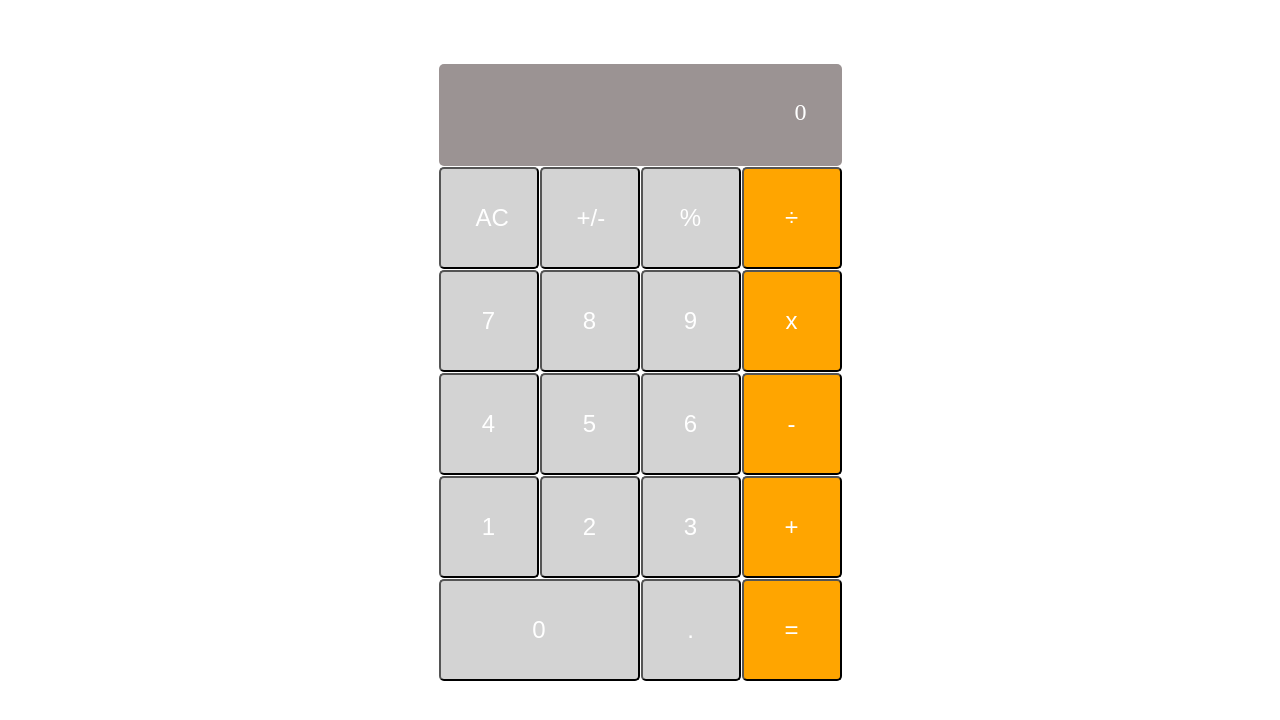
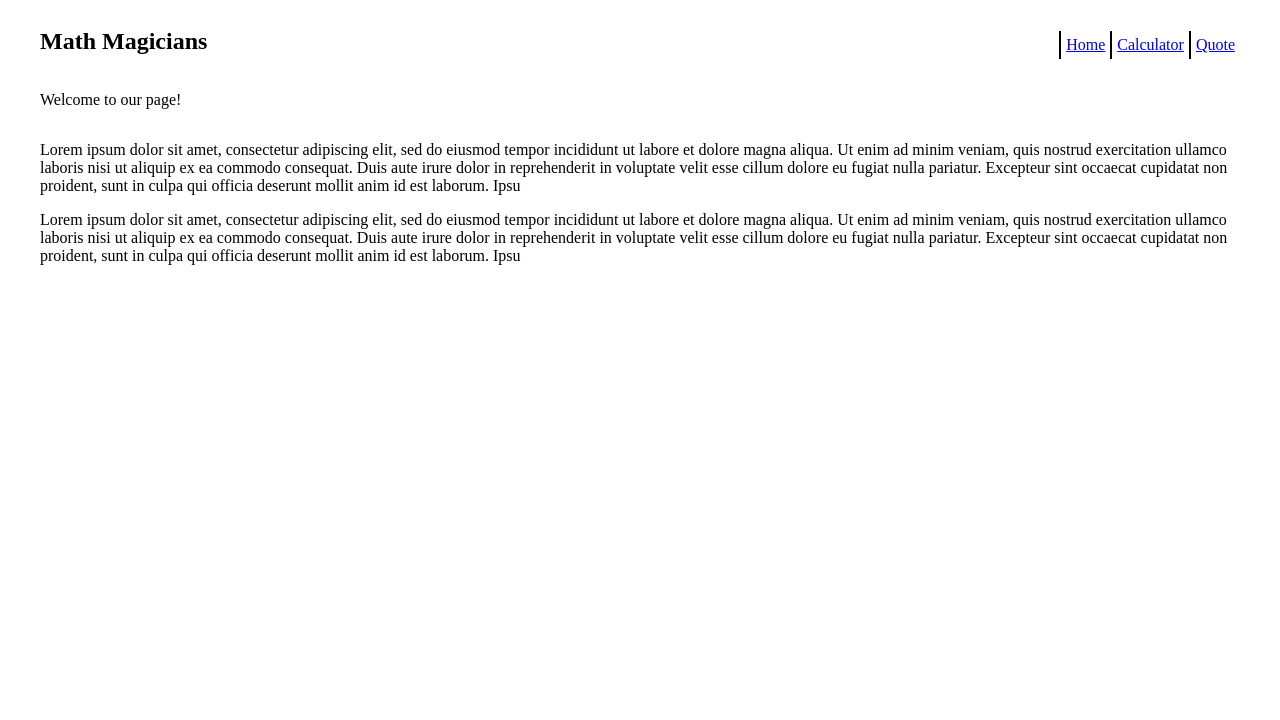
Before and after one commit to looh16/math_magicians, a React (Create React App) app: page / in a window 1280 px wide. Shown: the top 720 px of the page. Built offline with nearby package versions, Linux system fonts and the light colour scheme.

Commit message:
Add full web site

```diff
--- a/package.json
+++ b/package.json
@@ -20,6 +20,7 @@
     "eslint-plugin-react-hooks": "^4.6.0",
     "react": "^18.2.0",
     "react-dom": "^18.2.0",
+    "react-router-dom": "^6.3.0",
     "react-scripts": "5.0.1",
     "stylelint": "^13.13.1",
     "stylelint-config-standard": "^21.0.0",
--- a/src/App.js
+++ b/src/App.js
@@ -1,5 +1,22 @@
+import React from 'react';
+import { BrowserRouter as Router, Route, Routes } from 'react-router-dom';
+import Home from './components/Home';
+import Quote from './components/Quote';
 import Calculator from './components/Calculator';
+import Navbar from './components/Navbar';
+import './css/Style.css';
 
-const App = () => <Calculator />;
+const App = () => (
+  <Router>
+    <div>
+      <Navbar />
+      <Routes>
+        <Route exact path="/" element={<Home />} />
+        <Route path="calculator" element={<Calculator />} />
+        <Route path="quote" element={<Quote />} />
+      </Routes>
+    </div>
+  </Router>
 
+);
 export default App;
--- a/src/components/Calculator.js
+++ b/src/components/Calculator.js
@@ -1,6 +1,5 @@
 import React, { useState } from 'react';
 import calculate from '../logic/calculate';
-import './Calculator.css';
 
 const Calculator = () => {
   const [objCalc, setobjCalc] = useState({ total: 0, next: null, operation: null });
@@ -10,6 +9,10 @@ const Calculator = () => {
   };
 
   return (
+    <section className="main-container">
+      <div>
+        <p>Let do some math</p>
+      </div>
       <div className="container">
         <p className="box a">
           <span>{objCalc.total}</span>
@@ -36,6 +39,8 @@ const Calculator = () => {
         <button type="button" className="box right" onClick={calculatorClickHandle}>.</button>
         <button type="button" className="box left" onClick={calculatorClickHandle}>=</button>
       </div>
+    </section>
+
   );
 };
 
--- /dev/null
+++ b/src/components/Home.js
@@ -0,0 +1,39 @@
+import React from 'react';
+import homeStyles from '../css/Home.module.css';
+
+const Home = () => (
+  <section className={homeStyles.intro}>
+    <div>
+      <p>Welcome to our page!</p>
+    </div>
+    <div>
+      <p>
+        Lorem ipsum dolor sit amet, consectetur adipiscing elit,
+        sed do eiusmod tempor
+        incididunt ut labore et dolore magna aliqua.
+        Ut enim ad minim veniam, quis nostrud
+        exercitation ullamco laboris nisi ut aliquip ex
+        ea commodo consequat.
+        Duis aute irure dolor in reprehenderit in voluptate
+        velit esse cillum dolore eu fugiat nulla pariatur.
+        Excepteur sint occaecat cupidatat non proident, sunt in
+        culpa qui officia deserunt mollit anim id est laborum. Ipsu
+      </p>
+      <p>
+        Lorem ipsum dolor sit amet, consectetur adipiscing elit,
+        sed do eiusmod tempor
+        incididunt ut labore et dolore magna aliqua.
+        Ut enim ad minim veniam, quis nostrud
+        exercitation ullamco laboris nisi ut aliquip ex
+        ea commodo consequat.
+        Duis aute irure dolor in reprehenderit in voluptate
+        velit esse cillum dolore eu fugiat nulla pariatur.
+        Excepteur sint occaecat cupidatat non proident, sunt in
+        culpa qui officia deserunt mollit anim id est laborum. Ipsu
+      </p>
+    </div>
+
+  </section>
+);
+
+export default Home;
--- /dev/null
+++ b/src/components/Navbar.js
@@ -0,0 +1,44 @@
+import React from 'react';
+import { NavLink } from 'react-router-dom';
+import navStyles from '../css/Navbar.module.css';
+
+const Navbar = () => {
+  const links = [
+    {
+      id: 1,
+      path: '/',
+      text: 'Home',
+    },
+    {
+      id: 2,
+      path: '/calculator',
+      text: 'Calculator',
+    },
+    {
+      id: 3,
+      path: '/quote',
+      text: 'Quote',
+    },
+  ];
+
+  return (
+    <section className={navStyles.header}>
+      <div>
+        <h1>Math Magicians</h1>
+      </div>
+      <nav className={navStyles.navBar}>
+        <ul className={navStyles.menu}>
+          {links.map((link) => (
+            <li key={link.id}>
+              <NavLink to={link.path}>
+                {link.text}
+              </NavLink>
+            </li>
+          ))}
+        </ul>
+      </nav>
+    </section>
+
+  );
+};
+export default Navbar;
--- /dev/null
+++ b/src/components/Quote.js
@@ -0,0 +1,17 @@
+import React from 'react';
+import quoteStyles from '../css/Quote.module.css';
+
+const Quote = () => (
+  <section className={quoteStyles.intro}>
+    <div>
+      <p>
+        Mathematics is not about numbers, equations, computations,
+        or algorithms: it is about understanding.
+        -William Paul Thurston
+      </p>
+    </div>
+
+  </section>
+);
+
+export default Quote;
--- /dev/null
+++ b/src/css/Home.module.css
@@ -0,0 +1,6 @@
+.intro {
+  display: flex;
+  flex-direction: column;
+  justify-content: space-between;
+  margin-left: 2rem;
+}
--- /dev/null
+++ b/src/css/Navbar.module.css
@@ -0,0 +1,25 @@
+.header {
+  display: flex;
+  justify-content: space-between;
+}
+
+.header div {
+  margin-left: 2rem;
+}
+
+.navBar {
+  display: flex;
+  justify-content: end;
+  align-items: flex-end;
+  margin-right: 2rem;
+}
+
+.menu {
+  display: inline-flex;
+  list-style-type: none;
+}
+
+.menu li {
+  padding: 5px;
+  border-left: 2px solid black;
+}
--- /dev/null
+++ b/src/css/Quote.module.css
@@ -0,0 +1,5 @@
+.intro {
+  display: flex;
+  flex-direction: column;
+  margin-left: 2rem;
+}
--- a/src/components/Calculator.css
+++ b/src/css/Style.css
@@ -1,7 +1,7 @@
-body {
-  margin: 40px;
+.main-container {
   display: flex;
-  justify-content: center;
+  flex-direction: column;
+  align-items: center;
 }
 
 .container {
--- a/src/index.js
+++ b/src/index.js
@@ -3,6 +3,7 @@ import ReactDOM from 'react-dom/client';
 import App from './App';
 
 const root = ReactDOM.createRoot(document.getElementById('root'));
+
 root.render(
   <React.StrictMode>
     <App />
```
Also changed, not shown: 1 other file (tests, documents, lock files or other folders). Lines whose indentation alone changed are shown as unchanged.
